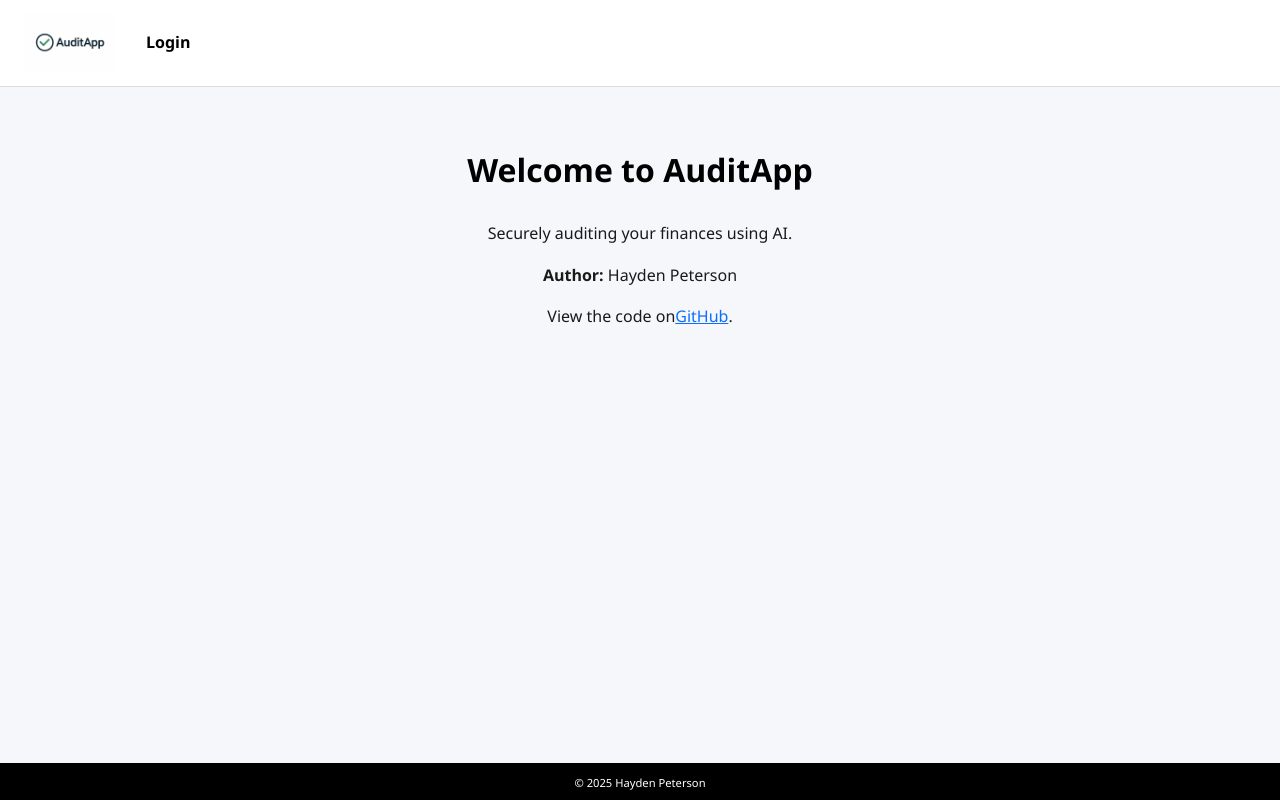
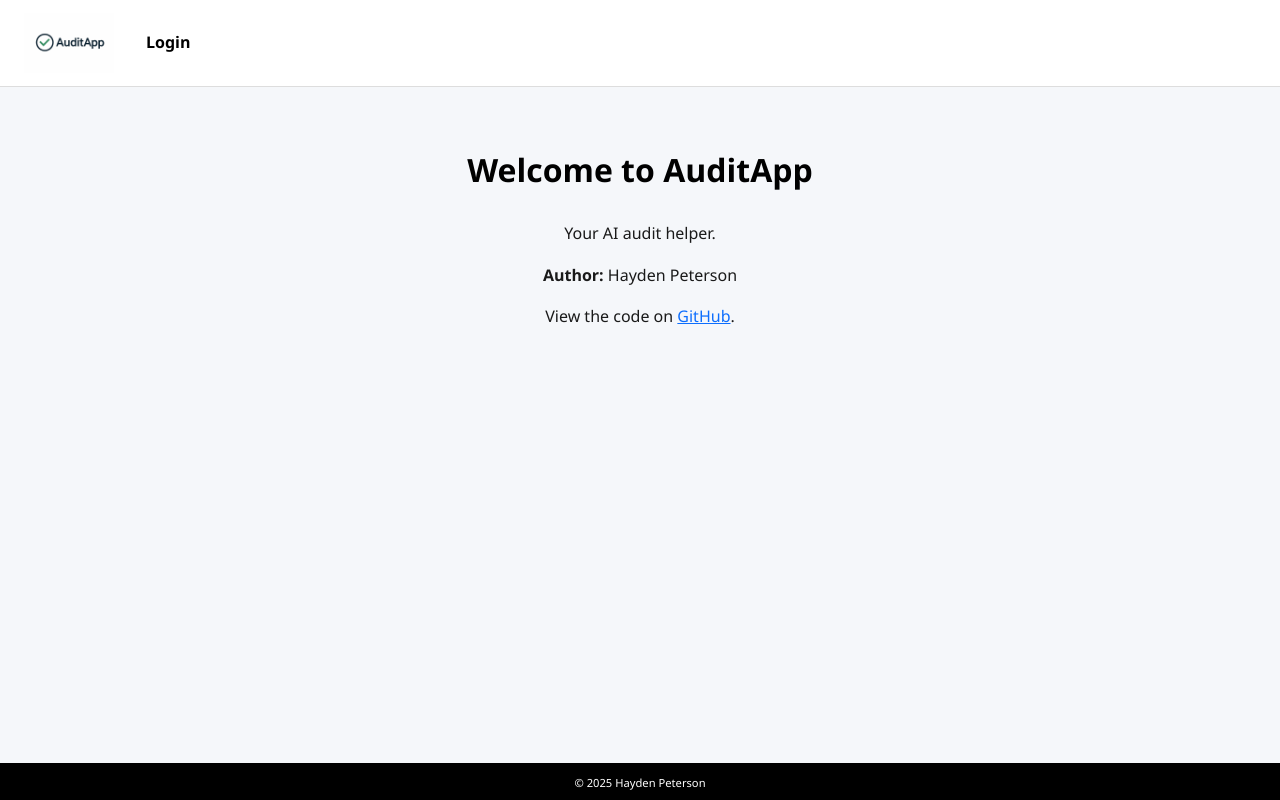
Before and after one commit to haydenkpeterson/startup, a React (Vite) app: page / in a window 1280 px wide. Built offline with nearby package versions, Linux system fonts and the light colour scheme; no server answers.

Commit message:
small changes to frontpage

```diff
--- a/src/home/home.jsx
+++ b/src/home/home.jsx
@@ -4,11 +4,14 @@ export function Home() {
   return (
     <main>
       <h2>Welcome to AuditApp</h2>
-      <p>Securely auditing your finances using AI.</p>
+      <p>Your AI audit helper.</p>
       <p><strong>Author:</strong> Hayden Peterson</p>
       <p>
-        View the code on
-        <a href="https://github.com/haydenkpeterson/startup" target="_blank">GitHub</a>.
+        View the code on{' '}
+        <a href="https://github.com/haydenkpeterson/startup" target="_blank" rel="noreferrer">
+          GitHub
+        </a>
+        .
       </p>
     </main>
   );
```
